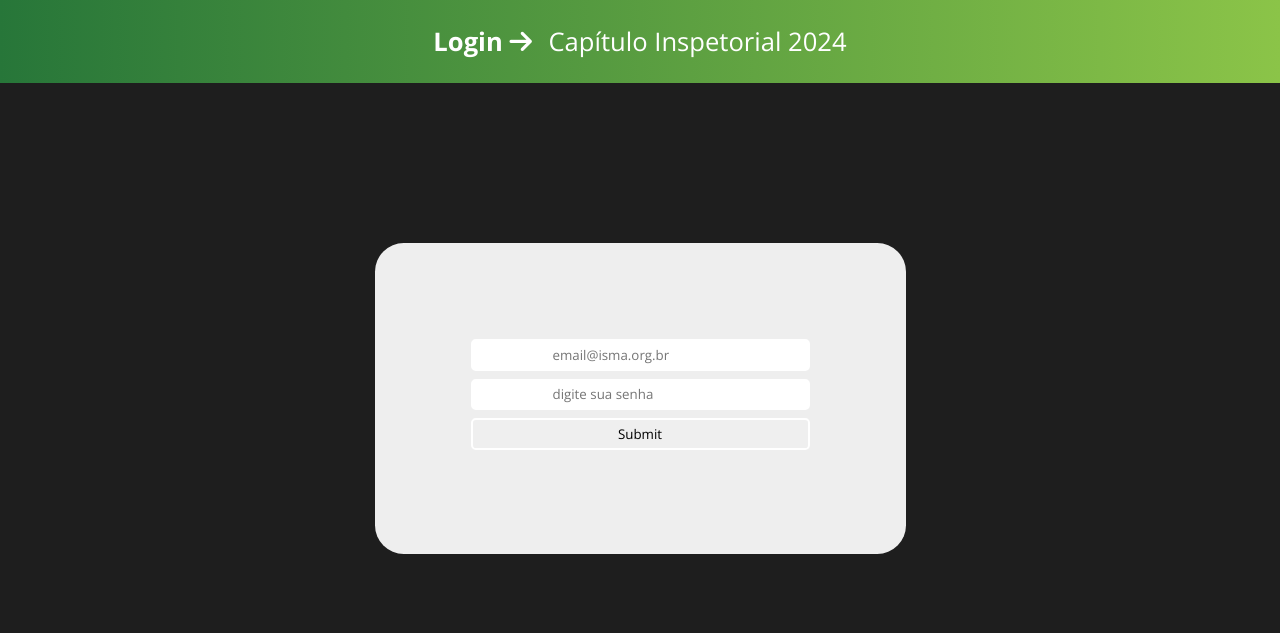
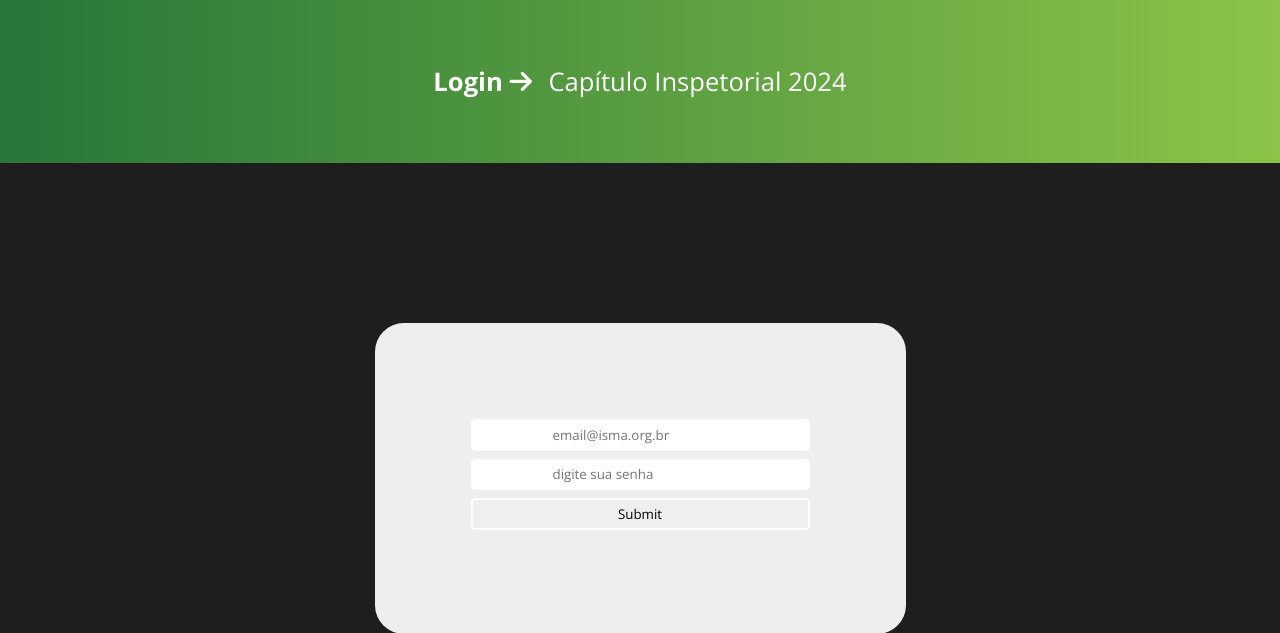
Before and after one commit to felip-araujo/capitulo, a PHP site: page / in a window 1280 px wide. Shown: the top 633 px of the page. Run offline with PHP 8.4, Linux system fonts and the light colour scheme; some libraries are stand-ins or nearby versions; some web fonts are replaced.

Commit message:
mudança de cabeçalho

```diff
--- a/assets/css/main.css
+++ b/assets/css/main.css
@@ -28,7 +28,7 @@ h1 span {
 
 
 .header {
- padding: 3vh;
+ padding: 8vh;
  background-image: linear-gradient(to right, #277639, #8BC448 );
 }
 
```
